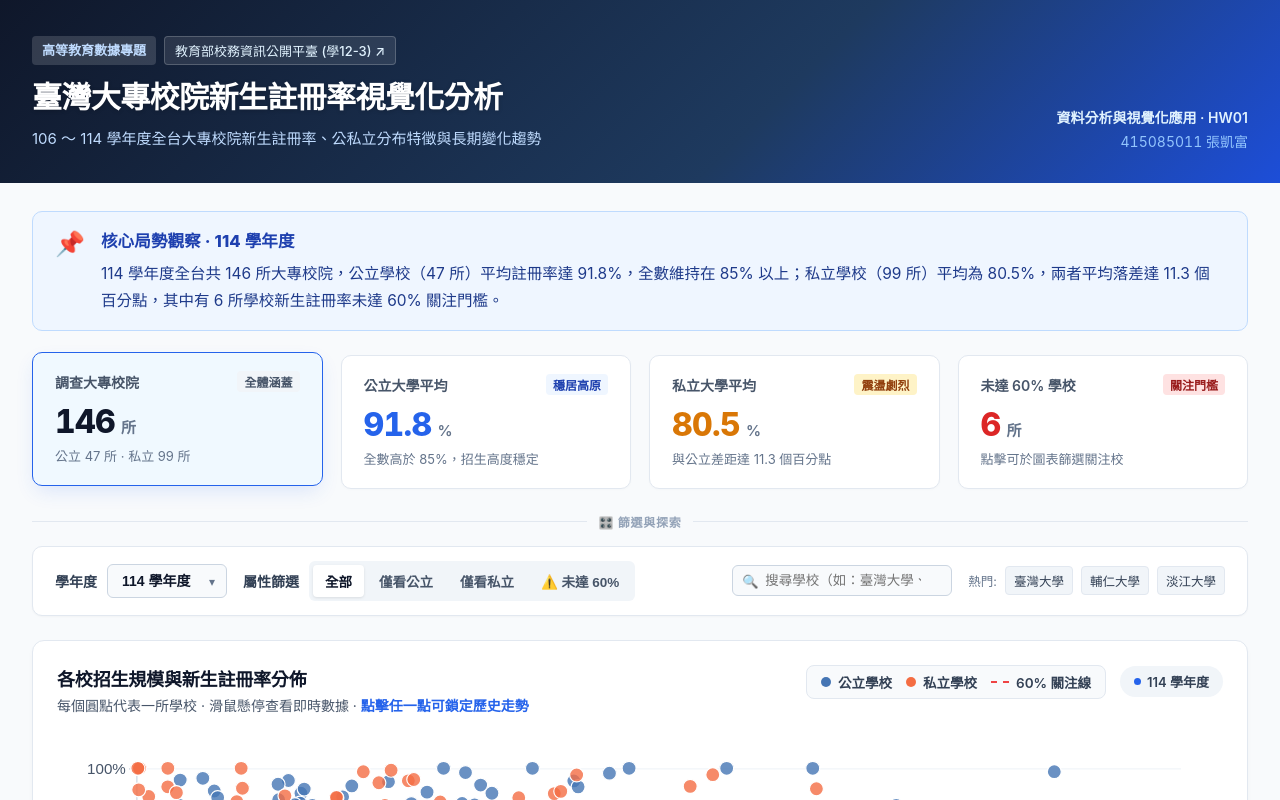
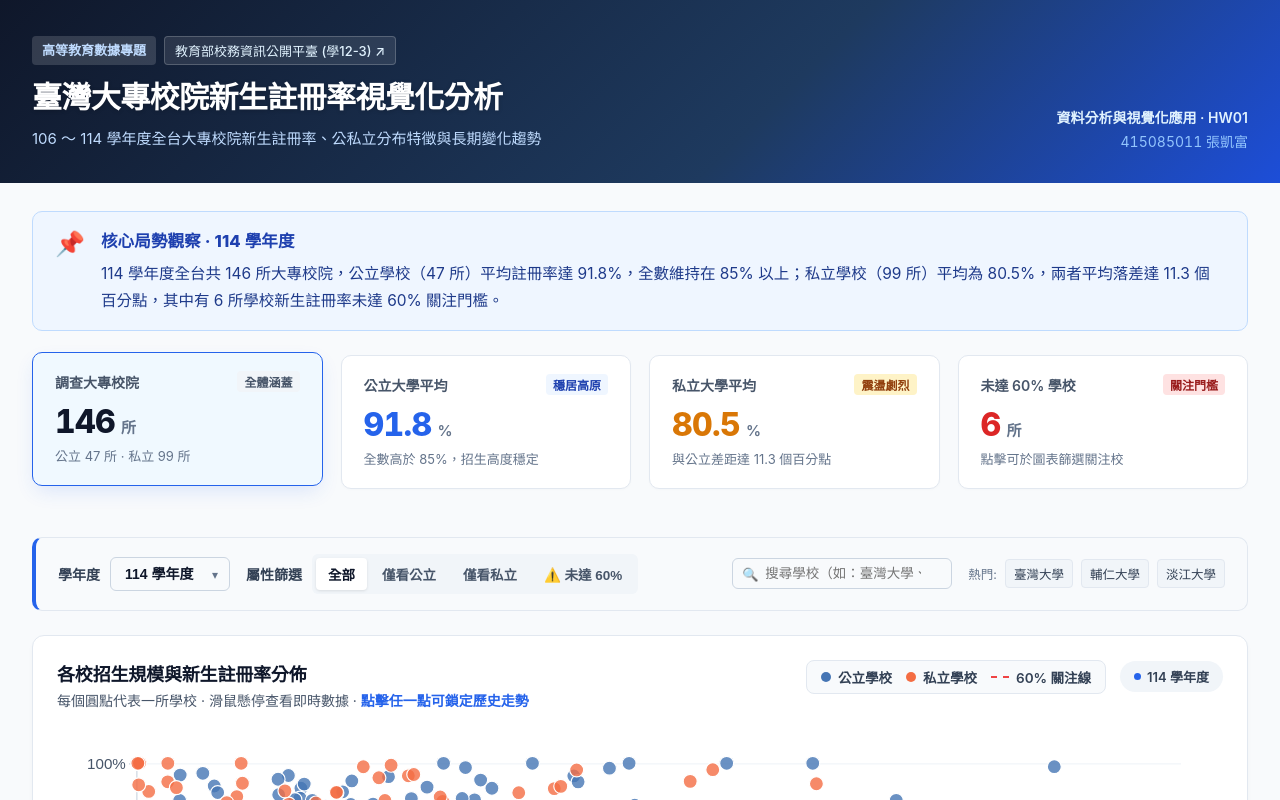
Before and after one commit to powerkaifu/1151VIS-HW1-415085011-CHANG-KAI-FU, a Vue app: page / in a window 1280 px wide. Shown: the top 800 px of the page. Built offline with nearby package versions, Linux system fonts and the light colour scheme.

Commit message:
refactor(ui): 移除無效分隔線，改以 48px 垂直間距 + 工具列灰底藍左邊框強化操作區層級感

```diff
--- a/src/App.vue
+++ b/src/App.vue
@@ -237,11 +237,6 @@ function clearSelectedSchool() {
 					<div class="kpi-desc">點擊可於圖表篩選關注校</div>
 				</div>
 			</section>
-
-			<!-- 📍 Section Divider：區隔摘要與操作功能區 -->
-			<div class="section-divider">
-				<span class="section-divider-label">🎛️ 篩選與探索</span>
-			</div>
 
 			<!-- 🎛️ 綜合控制列（學年度 + 膠囊過濾 + 學校搜尋探針） -->
 			<section class="toolbar-card">
@@ -512,7 +507,7 @@ body {
 	display: grid;
 	grid-template-columns: repeat(auto-fit, minmax(230px, 1fr));
 	gap: 18px;
-	margin-bottom: 24px;
+	margin-bottom: 48px;
 }
 
 .kpi-card {
@@ -636,41 +631,17 @@ body {
 	color: #2563eb !important;
 }
 
-/* 📍 Section Divider（區塊分隔標題） */
-.section-divider {
-	display: flex;
-	align-items: center;
-	gap: 12px;
-	margin: 4px 0 16px;
-}
-
-.section-divider::before,
-.section-divider::after {
-	content: '';
-	flex: 1;
-	height: 1px;
-	background: #e2e8f0;
-}
-
-.section-divider-label {
-	font-size: 12px;
-	font-weight: 700;
-	color: #94a3b8;
-	letter-spacing: 0.06em;
-	white-space: nowrap;
-	text-transform: uppercase;
-}
-
 /* 🎛️ 綜合工具列 */
 .toolbar-card {
 	display: flex;
 	justify-content: space-between;
 	align-items: center;
-	background: #ffffff;
-	padding: 14px 22px;
+	background: #f8fafc;
+	padding: 16px 22px;
 	border-radius: 10px;
 	border: 1px solid #e2e8f0;
-	box-shadow: 0 1px 2px rgba(0, 0, 0, 0.03);
+	border-left: 4px solid #2563eb;
+	box-shadow: none;
 	margin-bottom: 24px;
 	flex-wrap: wrap;
 	gap: 16px;
```
